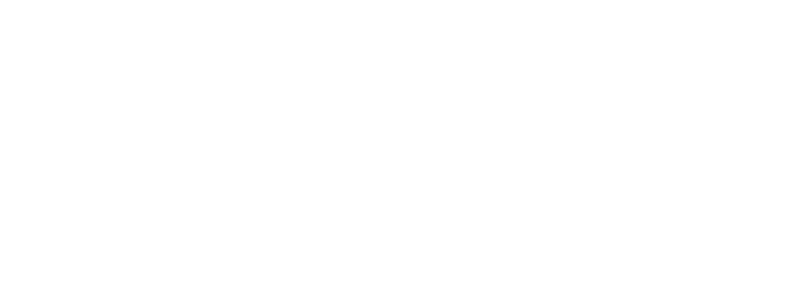
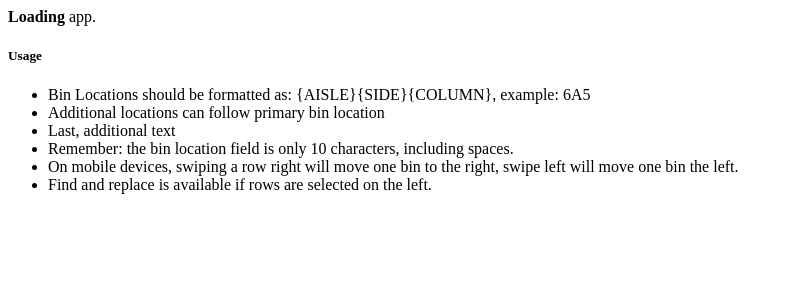
Before and after one commit to ChumsInc/bin-location, a PHP site: page /body.inc.php in a window 1280 px wide. Before the commit the part shown is empty. Shown: the top 300 px of the page, without its empty margins (0-793 px from the left). Run offline with PHP 8.4, Linux system fonts and the light colour scheme.

Commit message:
doc: Update README.md, on page notes.

```diff
--- a/body.inc.php
+++ b/body.inc.php
@@ -1 +1,18 @@
-<div id="app"></div>
+<div id="app">
+    <div class="alert alert-info"><strong>Loading</strong> app.</div>
+</div>
+<div class="card">
+    <div class="card-body">
+        <h5 class="card-title">Usage</h5>
+        <div class="card-text">
+            <ul>
+                <li>Bin Locations should be formatted as: {AISLE}{SIDE}{COLUMN}, example: 6A5</li>
+                <li>Additional locations can follow primary bin location</li>
+                <li>Last, additional text</li>
+                <li>Remember: the bin location field is only 10 characters, including spaces.</li>
+                <li>On mobile devices, swiping a row right will move one bin to the right, swipe left will move one bin the left.</li>
+                <li>Find and replace is available if rows are selected on the left.</li>
+            </ul>
+        </div>
+    </div>
+</div>
--- a/index.php
+++ b/index.php
@@ -14,7 +14,7 @@
 $bodyPath = "apps/bin-location";
 $title = "Bin Location";
 
-$ui = new WebUI($bodyPath, $title, '', true, true);
+$ui = new WebUI($bodyPath, $title, '', true, 5);
 $ui->version = "2020.06.03.1225";
 
 $ui->AddCSS("public/bin-location.css?v={$ui->version}");
```
Also changed, not shown: README.md.
